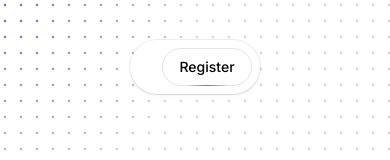
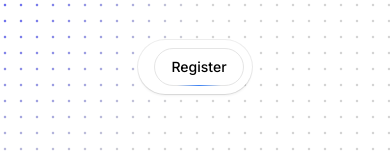
Before and after one commit to anuragpsarmah/Silhouette, a Next.js app: page / in a window 390 px wide. Shown: the top 160 px of the page. Built offline with nearby package versions, Linux system fonts and the light colour scheme.

Commit message:
Responsiveness fixes

```diff
--- a/src/components/ui/component.css
+++ b/src/components/ui/component.css
@@ -2,10 +2,10 @@
   .links {
     display: none !important;
   }
-    .register{
-        margin: 0px !important;
+  .register {
+    justify-content: center !important;
   }
-    .container{
+  .container {
     border: none !important;
   }
 }
--- a/src/components/ui/floating-navbar.tsx
+++ b/src/components/ui/floating-navbar.tsx
@@ -35,7 +35,7 @@ export const FloatingNav = ({
             duration: 0.2,
           }}
           className={cn(
-            "container flex max-w-fit fixed top-10 inset-x-0 mx-auto border border-transparent dark:border-white/[0.2] rounded-full dark:bg-black bg-white shadow-[0px_2px_3px_-1px_rgba(0,0,0,0.1),0px_1px_0px_0px_rgba(25,28,33,0.02),0px_0px_0px_1px_rgba(25,28,33,0.08)] z-[5000] pr-2 pl-4 py-2 items-center justify-center space-x-4",
+            "container flex max-w-fit fixed top-10 inset-x-0 mx-auto border border-transparent dark:border-white/[0.2] rounded-full dark:bg-black bg-white shadow-[0px_2px_3px_-1px_rgba(0,0,0,0.1),0px_1px_0px_0px_rgba(25,28,33,0.02),0px_0px_0px_1px_rgba(25,28,33,0.08)] z-[5000] pr-2 lg:pl-4 md:pl-4 sm:pl-4 py-2 items-center justify-center space-x-4",
             className
           )}
         >
```
Lines whose indentation alone changed are shown as unchanged.
